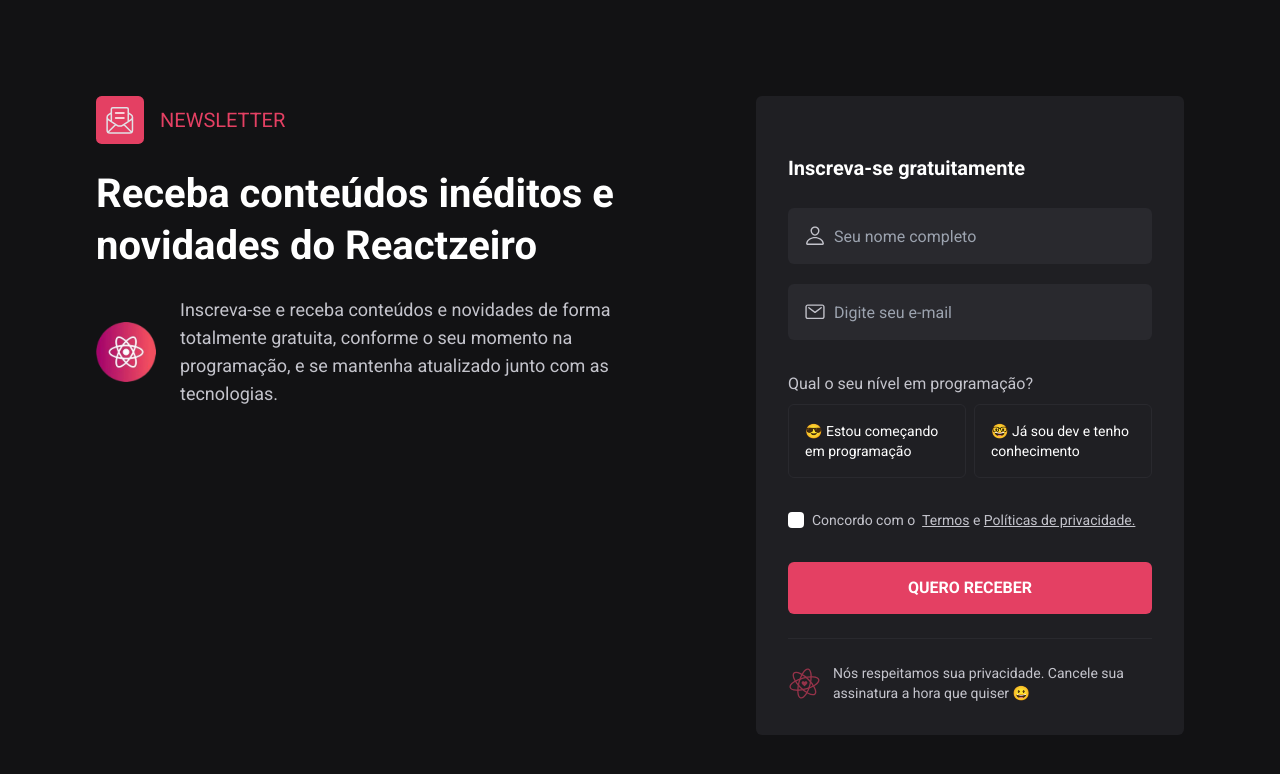
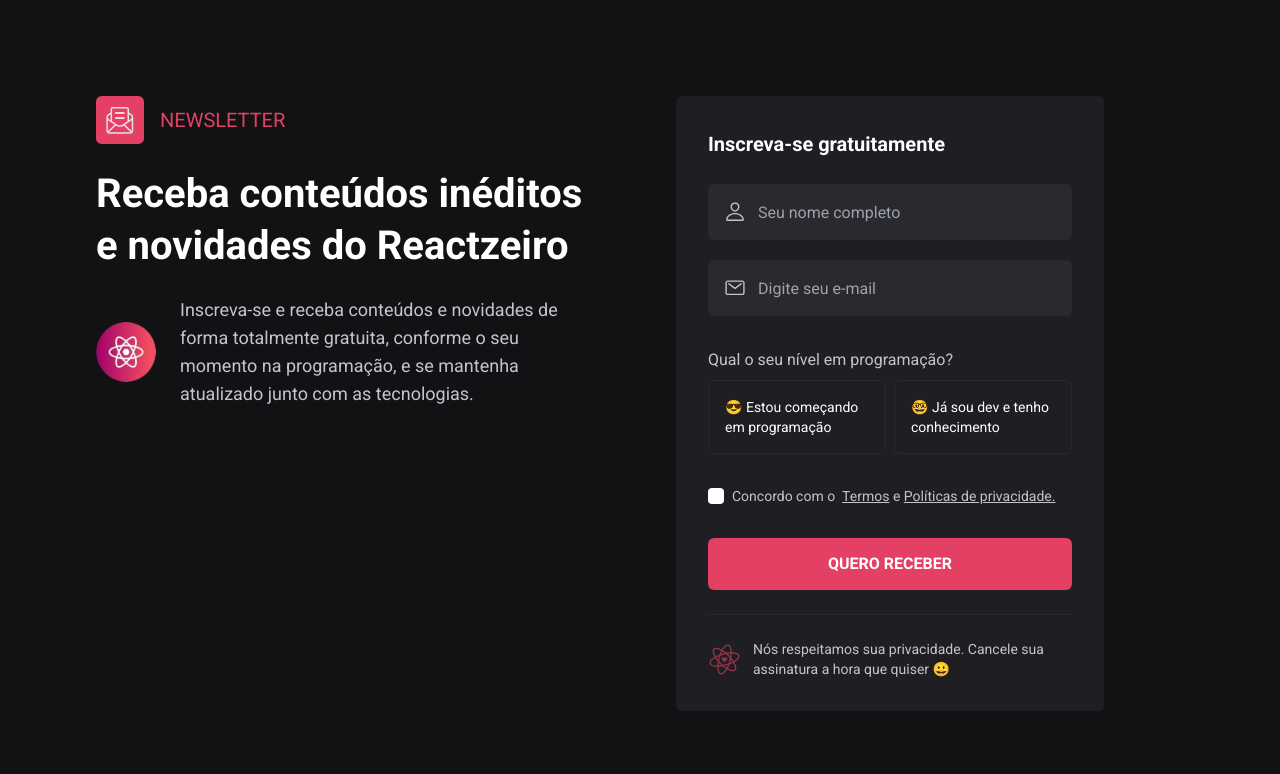
Before and after one commit to virtorodrigues/news-letter-page, a Next.js app: page / in a window 1280 px wide. Shown: the top 774 px of the page. Built offline with nearby package versions, Linux system fonts and the light colour scheme.

Commit message:
smal fix layout + email validation

```diff
--- a/src/components/NewsLetterForm/formSchema.ts
+++ b/src/components/NewsLetterForm/formSchema.ts
@@ -2,7 +2,10 @@
 
 export const NewsLetterFormSchema = z.object({
   name: z.string().min(1, { message: "Insira um nome válido" }),
-  email: z.string().email({ message: "Insira um email válido" }),
+  email: z
+    .string()
+    .min(3, { message: "Insira um email válido" })
+    .email("Insira um email válido"),
   level: z
     .enum(["level-beginner", "level-pro", "unchecked"], {
       required_error: "Selecione seu nível em programação",
--- a/src/components/NewsLetterForm/index.tsx
+++ b/src/components/NewsLetterForm/index.tsx
@@ -32,7 +32,10 @@
     },
   });
 
+  console.log(errors);
+
   async function handleSubmitRegisterNewsLetter(data: NewsLetterType) {
+    console.log("dasd");
     return new Promise((resolve: any) => {
       setTimeout(() => {
         resolve();
@@ -52,20 +55,19 @@
   }
 
   return (
+    <>
       <Form.Root
         onSubmit={handleSubmit(handleSubmitRegisterNewsLetter)}
         className="xs:p-4 md:p-8 md:min-w-[26.75rem]
         rounded-md max-w-sm flex flex-col gap-6 bg-gray-700 h-full"
       >
-      <ToastContainer />
-
         <strong className="text-xl leading-8">Inscreva-se gratuitamente</strong>
         <div className="flex flex-col gap-3">
           <Form.Field className="flex flex-col gap-2 w-full" name="name">
             <div
               className={`${
                 errors.name && "border-red-500 border-2"
-            } flex flex-row items-center gap-2 rounded-md px-4 w-full bg-gray-500 text-white`}
+              } flex flex-row items-center gap-3 rounded-md px-4 w-full bg-gray-500 text-white`}
             >
               <Image
                 src="/user-icon.svg"
@@ -77,7 +79,6 @@
               <Form.Control asChild>
                 <input
                   id="name"
-                type="text"
                   autoComplete="on"
                   placeholder="Seu nome completo"
                   className="placeholder:text-gray-300 outline-none h-14 py-4 w-full bg-gray-500 text-white autofill:transition-colors autofill:duration-[5000s]"
@@ -93,7 +94,7 @@
             <div
               className={`${
                 errors.email && "border-red-500 border-2"
-            } flex flex-row items-center gap-2 rounded-md px-4 w-full bg-gray-500 text-white`}
+              } flex flex-row items-center gap-3 rounded-md px-4 w-full bg-gray-500 text-white`}
             >
               <Image
                 src="/message-icon.svg"
@@ -105,7 +106,6 @@
               <Form.Control asChild>
                 <input
                   id="email"
-                type="email"
                   autoComplete="on"
                   placeholder="Digite seu e-mail"
                   className="placeholder:text-gray-300 outline-none h-14 py-4 w-full bg-gray-500 text-white autofill:transition-colors autofill:duration-[5000s]"
@@ -119,7 +119,9 @@
         </div>
 
         <div className="flex flex-col gap-2">
-        <span className="text-gray-100">Qual o seu nível em programação?</span>
+          <span className="text-gray-100">
+            Qual o seu nível em programação?
+          </span>
           <Controller
             name="level"
             control={control}
@@ -207,5 +209,7 @@
           </span>
         </div>
       </Form.Root>
+      <ToastContainer />
+    </>
   );
 }
```
Lines whose indentation alone changed are shown as unchanged.
